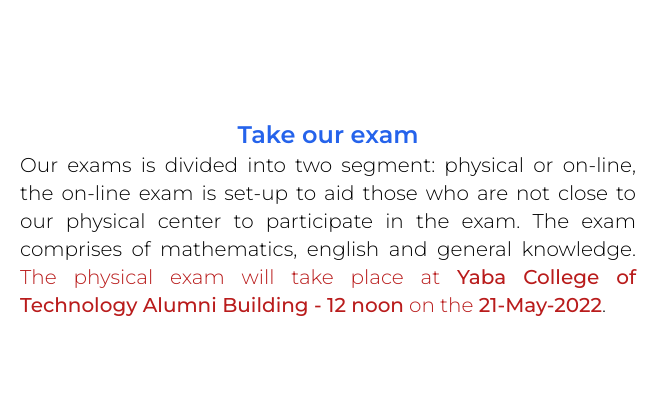
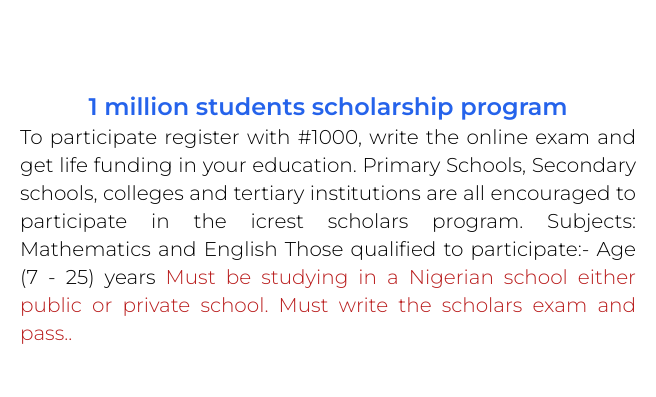
Before and after one commit to PhilipOyelegbin/icrest, a website: page index.html in a window 1280 px wide. Shown: the part 2375-2772 px from the top of the page, 624-1280 px from the left. Drawn offline with Linux system fonts and the light colour scheme; a script that the page names is missing.

Commit message:
Updated some info on the index page

```diff
--- a/index.html
+++ b/index.html
@@ -242,12 +242,15 @@
         </div>
         <div class="md:w-1/2 md:ml-2 slide-in from-right">
           <h1 class="hidden text-4xl text-red-700 text-center">COMING SOON</h1>
-          <h2>Take our exam</h2>
+          <h2>1 million students scholarship program</h2>
           <p class="mb-5">
-            Our exams is divided into two segment: physical or on-line, the on-line exam is set-up to
-            aid those who are not close to our physical center to participate
-            in the exam. The exam comprises of mathematics, english and general
-            knowledge. <span class="text-red-700">The physical exam will take place at <b>Yaba College of Technology Alumni Building - 12 noon</b> on the <b>21-May-2022</b></span>.
+            To participate register with #1000, write the online exam and get life funding in your education. Primary Schools, Secondary schools, colleges and tertiary institutions are all encouraged to participate in the icrest scholars program.
+            Subjects: Mathematics and English
+            Those qualified to participate:- Age (7 - 25) years
+            <span class="text-red-700">
+              Must be studying in a Nigerian school either public or private school.
+              Must write the scholars exam and pass..
+            </span>
           </p>
           <div class="hidden justify-center">
             <a
```
